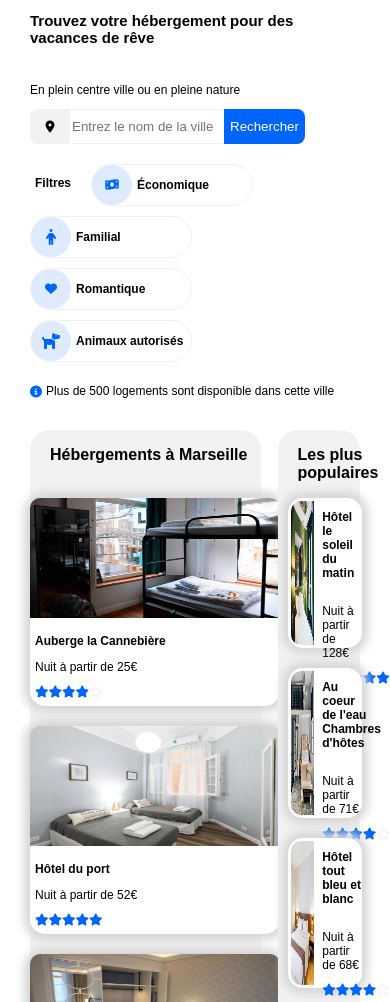
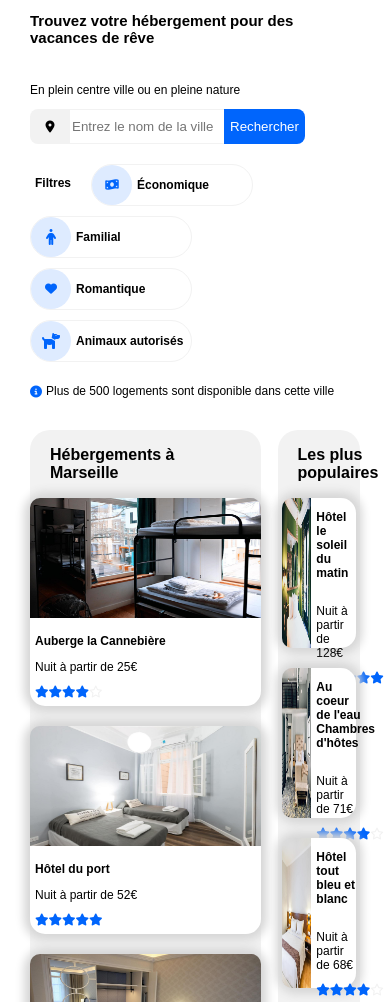
Before and after one commit to karimOC/Reservia, a plain HTML site: page index.html in a window 390 px wide. Shown: the part 98-1100 px from the top of the page. Drawn offline with Linux system fonts and the light colour scheme.

Commit message:
finalisation soutenance

```diff
--- a/index.html
+++ b/index.html
@@ -236,8 +236,8 @@
         </div>
 
         <div class="blocs3">
+          <div class="hotelPopular">
             <a href="">
-            <div class="hotelPopular">
               <div class="blocimgPopular">
                 <img
                   class="imgPopular"
@@ -260,10 +260,10 @@
                   <i class="fas fa-star"></i>
                 </div>
               </div>
+            </a>
           </div>
-          </a>
+          <div class="hotelPopular">
             <a href="">
-            <div class="hotelPopular">
               <div class="blocimgPopular">
                 <img
                   class="imgPopular"
@@ -286,10 +286,10 @@
                   <i class="far fa-star"></i>
                 </div>
               </div>
+            </a>
           </div>
-          </a>
+          <div class="hotelPopular">
             <a href="">
-            <div class="hotelPopular">
               <div class="blocimgPopular">
                 <img
                   class="imgPopular"
@@ -312,8 +312,8 @@
                   <i class="far fa-star"></i>
                 </div>
               </div>
+            </a>
           </div>
-          </a>
         </div>
       </section>
     </main>
--- a/style.css
+++ b/style.css
@@ -172,12 +172,10 @@ main {
   display: flex;
   flex-wrap: wrap;
   justify-content: space-between;
-  width: 100%;
-  /* ---------HEBERGEMENTS--------- */
 }
+/* ---------HEBERGEMENTS--------- */
 #hebergSection {
   display: flex;
-  flex-wrap: wrap;
   flex-direction: column;
   background-color: #f2f2f2;
   border-radius: 20px;
@@ -191,16 +189,18 @@ main {
   flex-wrap: wrap;
   justify-content: space-around;
 }
-.blocs6 a {
-  color: black;
-  text-decoration: none;
-}
 .hotelHeberg {
+  display: flex;
+  flex-direction: column;
   background-color: white;
   width: 250px;
   border-radius: 15px;
   margin-bottom: 20px;
   box-shadow: 0px 0px 10px 6px rgb(214, 214, 214);
+}
+.hotelHeberg a {
+  color: black;
+  text-decoration: none;
 }
 .imgHeberg {
   width: 100%;
@@ -243,6 +243,7 @@ main {
 }
 /* ---------POPULAIRES--------- */
 #popularSection {
+  display: flex;
   flex-direction: column;
   width: 25%;
   background-color: #f2f2f2;
@@ -251,24 +252,24 @@ main {
 .blocs3 {
   display: flex;
   flex-direction: column;
+  align-items: center;
 }
 .blocs3 a {
   color: black;
   text-decoration: none;
+  display: flex;
 }
 .hotelPopular {
+  display: flex;
   background-color: white;
-  display: flex;
   width: 90%;
   height: 150px;
   border-radius: 15px;
   margin-bottom: 20px;
-  margin-left: 10px;
-  margin-right: 10px;
+
   box-shadow: 0px 0px 10px 6px rgb(214, 214, 214);
 }
 .blocimgPopular {
-  padding: 3px 3px 3px 3px;
   width: 50%;
 }
 .imgPopular {
@@ -480,7 +481,6 @@ main {
   }
   .blocs3 {
     display: flex;
-    justify-content: space-around;
   }
   .hotelPopular {
     width: 90%;
```
Lines whose indentation alone changed are shown as unchanged.
